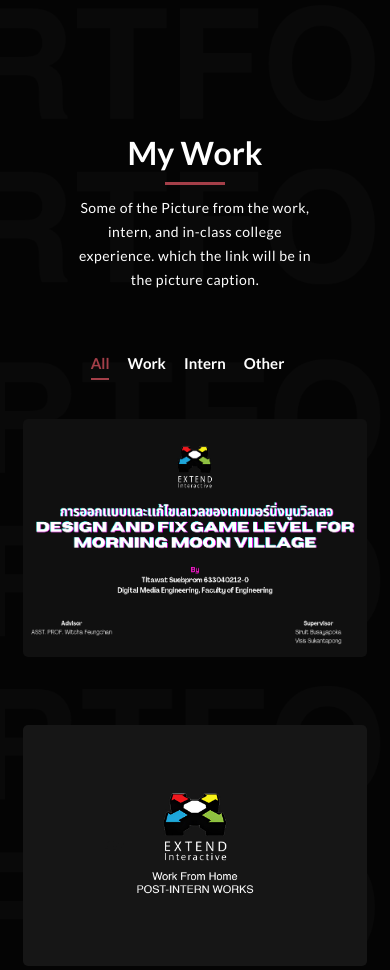
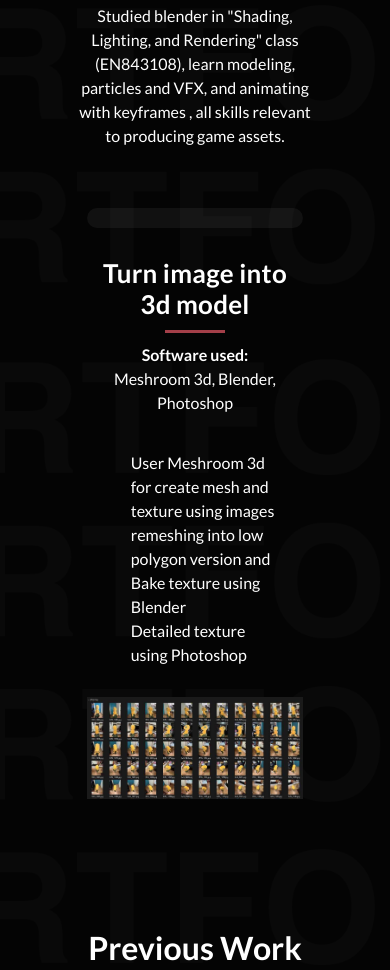
Before and after one commit to titawatsu/portfolio, a plain HTML site: page index.html in a window 390 px wide. Shown: the part 6420-7390 px from the top of the page. Drawn offline with nearby package versions, Linux system fonts and the light colour scheme; some packages are replaced by stand-ins of ours; a script that the page names is missing.

Commit message:
fix: model viewer container

```diff
--- a/assets/css/base-style.css
+++ b/assets/css/base-style.css
@@ -954,6 +954,71 @@
     opacity: 1;
 }
 
+.custom-split-layout {
+    display: flex;
+    align-items: center; /* Vertically center the text with the model */
+    justify-content: space-between;
+    gap: 40px; /* Space between text and model */
+    margin-top: 60px;
+}
+
+/* Text Column Settings */
+.custom-col-text {
+    flex: 1; /* Takes up 50% width */
+    text-align: left;
+}
+
+.custom-col-text ul {
+    margin-top: 20px;
+    margin-bottom: 30px;
+    list-style: square;
+    padding-left: 20px;
+    color: #fff;
+}
+
+/* Model Column Settings */
+.custom-col-model {
+    flex: 1; /* Takes up 50% width */
+    background: rgba(255, 255, 255, 0.05); /* Optional: subtle bg box */
+    border-radius: 20px;
+    padding: 10px;
+}
+
+/* Specific styling to ensure the model viewer has size */
+.custom-col-model model-viewer {
+    width: 100%;
+    height: 500px; /* Desktop height */
+    border-radius: 15px;
+    background-color: #2a2a2a; /* Dark background behind model */
+}
+
+/* 2. Mobile Layout (Stacked Vertical) */
+@media screen and (max-width: 768px) {
+    .custom-split-layout {
+        flex-direction: column-reverse; /* Puts Text on Bottom, Model on Top */
+        gap: 30px;
+    }
+
+    .custom-col-text,
+    .custom-col-model {
+        width: 100%; /* Full width on phone */
+        flex: none;
+    }
+
+    .custom-col-model model-viewer {
+        height: 350px; /* Slightly shorter on phone */
+    }
+
+    .custom-col-text {
+        text-align: center; /* Center text on mobile for better look */
+    }
+
+    .custom-col-text ul {
+        text-align: left; /* Keep list aligned left though */
+        display: inline-block;
+    }
+}
+
 /* =========================================
    1. LARGE SCREENS & SMALL DESKTOPS
    Target: < 1680px
--- a/index.html
+++ b/index.html
@@ -98,21 +98,21 @@
           <div class="elastic-gallery-container">
 
             <div class="elastic-item">
-                <a href="assets/images/booth-image (1).jpg" data-lightbox="focus-group" data-title="Maruya">
+                <a href="assets/images/booth-image (1).jpg" data-lightbox="focus-group" data-title="Maruya #41, 22 December 2024">
                     <img src="assets/images/booth-image (1).jpg" alt="Booth 1">
-                    <div class="caption">Maruya</div>
+                    <div class="caption">Maruya #41</div>
                 </a>
             </div>
 
             <div class="elastic-item">
-                <a href="assets/images/booth-image (2).jpg" data-lightbox="focus-group" data-title="THACCA Splash Thai soft power 2025">
+                <a href="assets/images/booth-image (2).jpg" data-lightbox="focus-group" data-title="THACCA Splash Thai soft power 2025, 8 - 9 July 2025">
                     <img src="assets/images/booth-image (2).jpg" alt="Booth 2">
                     <div class="caption">THACCA Splash Thai soft power 2025</div>
                 </a>
             </div>
 
             <div class="elastic-item">
-                <a href="assets/images/booth-image (3).jpg" data-lightbox="focus-group" data-title="Thailand International Game Showcase 2025">
+                <a href="assets/images/booth-image (3).jpg" data-lightbox="focus-group" data-title="Thailand International Game Showcase 2025, 23 - 24 August 2025">
                     <img src="assets/images/booth-image (3).jpg" alt="Booth 3">
                     <div class="caption">Thailand International Game Showcase 2025</div>
                 </a>
@@ -551,15 +551,54 @@
                   Your browser does not support the video tag.
                 </video>
             </div>
-            <model-viewer id="reveal" loading="eager" camera-controls touch-action="pan-y"
-              auto-rotate poster="assets/images/agumon_poster.png" tone-mapping="aces"
-              src="assets/model/agumon_clean.gltf" shadow-intensity="1"
-              alt="A 3D model of a shishkebab"></model-viewer>
+            <p>
+                  Studied blender in "Shading, Lighting, and Rendering" class (EN843108), learn modeling, particles and VFX, and animating with keyframes
+                  , all skills relevant to producing game assets.
+            </p>
+            <div class="container">
+              <div class="custom-split-layout">
+
+                  <div class="custom-col-text">
+                      <div class="left-text">
+                          <h4>Turn image into 3d model</h4>
+                          <div class="line-dec"></div>
+                          <p>
+                              <strong>Software used:</strong><br>
+                              Meshroom 3d,
+                              Blender,
+                              Photoshop
+                          </p>
+                          <ul>
+                              <li>User Meshroom 3d for create mesh and texture using images</li>
+                              <li>remeshing into low polygon version and Bake texture using Blender</li>
+                              <li>Detailed texture using Photoshop</li>
+                          </ul>
+                          <img src="assets/images/agumon-file.jpg" alt="before-3d">
+                      </div>
+                  </div>
+
+                  <div class="custom-col-model">
+                      <model-viewer
+                          id="reveal"
+                          loading="eager"
+                          camera-controls
+                          touch-action="pan-y"
+                          auto-rotate
+                          poster="assets/images/agumon_poster.png"
+                          tone-mapping="aces"
+                          src="assets/model/agumon_clean.gltf"
+                          shadow-intensity="1"
+                          alt="A 3D model of a shishkebab">
+                      </model-viewer>
+                  </div>
+
+              </div>
+          </div>
           </div>
         </div>
         <div class="container">
           <div class="section-heading">
-            <h2>My Work</h2>
+            <h2>Previous Work</h2>
             <div class="line-dec"></div>
             <span>
               Some of the Picture from the work, intern, and in-class college experience.
```
Also changed, not shown: assets/images/agumon-file.jpg (added).
